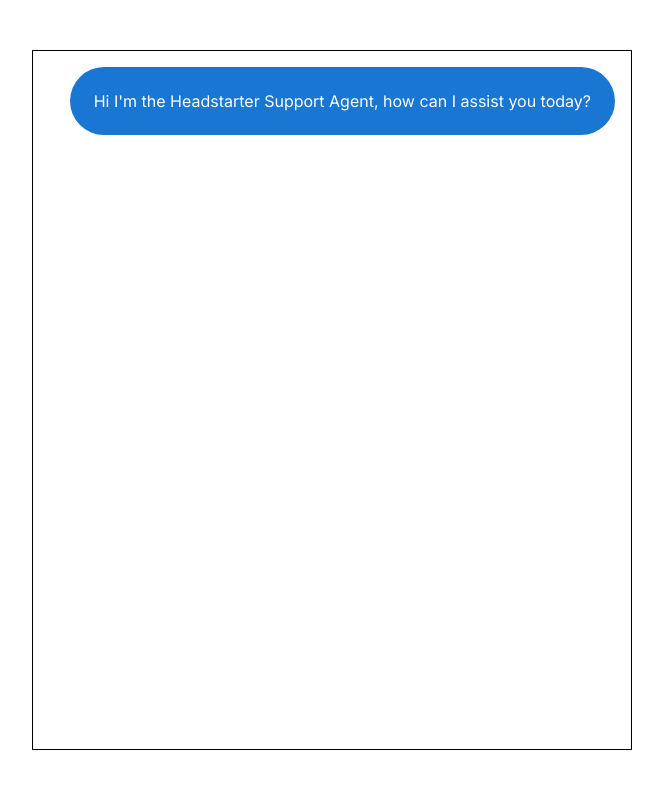
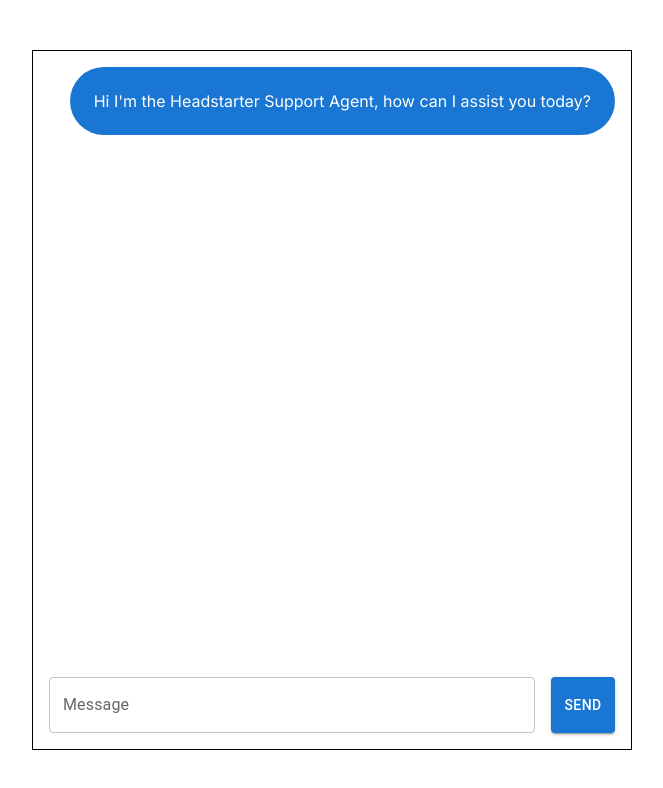
Before and after one commit to XWANG032/Chat, a Next.js app: page / in a window 1280 px wide. Shown: the top 788 px of the page, without its empty margins (308-971 px from the left). Built offline with nearby package versions, Linux system fonts and the light colour scheme.

Commit message:
Further initialization

```diff
--- a/app/page.js
+++ b/app/page.js
@@ -1,7 +1,7 @@
 'use client'
 import Image from "next/image";
 import {useState} from 'react'
-import {Box, Stack} from '@mui/material'
+import {Box, Stack, Button, TextField} from '@mui/material'
 
 export default function Home() {
   const [messages, setMessages] = useState([{
@@ -9,7 +9,46 @@
     content: `Hi I'm the Headstarter Support Agent, how can I assist you today?`,
   }])
 
-  const [message, setmessage] = useState('')
+  const [message, setMessage] = useState('')
+
+  const sendMessage = async()=>{
+    setMessage('')
+    setMessages((messages)=>[
+      ...messages,
+      {role:'user', content: message},
+      {role: 'assistant', content: ''},
+    ])
+    const response = fetch('/api/chat', {
+      method: "POST",
+      headers: {
+        'Content-Type': 'application/json',
+      },
+      body: JSON.stringify([...messages, {role: 'user', content: message}])
+    }).then(async (res)=>{
+      const reader = res.body.getReader()
+      const decoder = new TextDecoder()
+
+      let result =''
+      return reader.read().then(function processText({done, value}){
+        if (done){
+          return result
+        }
+        const text = decoder.decode(value || new Int8Array(), {stream: true})
+        setMessages((messages)=>{
+          let lastMessage = messages[messages.length - 1]
+          let otherMessages = messages.slice(0, messages.length - 1)
+          return([
+            ...otherMessages,
+            {
+              ...lastMessage,
+              content: lastMessage.content + text,
+            },
+          ])
+        })
+        return reader.read().then(processText)
+      })
+    })
+  }
 
   return (
     <Box
@@ -52,6 +91,17 @@
                 </Box>
             ))}
           </Stack>
+          <Stack direction="row" spacing={2}>
+            <TextField
+              label="Message"
+              fullWidth value={message}
+              onChange={(e) => setMessage(e.target.value)}>
+            </TextField>
+            <Button variant="contained" onClick={sendMessage}>
+              Send
+            </Button>
+          </Stack>
+
       </Stack>
     </Box>
   )
--- a/package.json
+++ b/package.json
@@ -13,7 +13,7 @@
     "@emotion/styled": "^11.13.0",
     "@mui/material": "^5.16.6",
     "next": "14.2.5",
-    "openai": "^4.55.1",
+    "openai": "^4.55.2",
     "react": "^18",
     "react-dom": "^18"
   },
```
Also changed, not shown: 1 other file (tests, documents, lock files or other folders).
